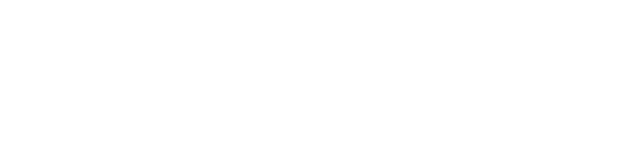
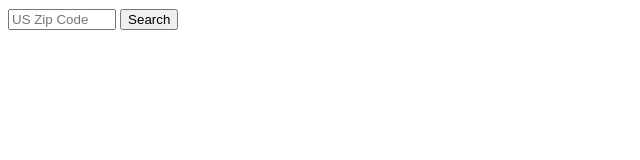
Before and after one commit to jacobcohn/weather-app, a plain HTML site: page index.html in a window 1280 px wide. Shown: the whole page, without its empty margins (0-640 px from the left). Drawn offline with Linux system fonts and the light colour scheme.

Commit message:
added new js files and started on index.js

```diff
--- a/bundle.js
+++ b/bundle.js
@@ -7,26 +7,100 @@
  * If you are looking for production-ready output files, see mode: "production" (https://webpack.js.org/configuration/mode/).
  */
 /******/ (() => { // webpackBootstrap
+/******/ 	"use strict";
 /******/ 	var __webpack_modules__ = ({
+
+/***/ "./src/data.js":
+/*!*********************!*\
+  !*** ./src/data.js ***!
+  \*********************/
+/***/ ((__unused_webpack_module, __webpack_exports__, __webpack_require__) => {
+
+eval("__webpack_require__.r(__webpack_exports__);\n/* harmony export */ __webpack_require__.d(__webpack_exports__, {\n/* harmony export */   \"default\": () => (__WEBPACK_DEFAULT_EXPORT__)\n/* harmony export */ });\n/* harmony default export */ const __WEBPACK_DEFAULT_EXPORT__ = ((() => {\n  const getWeather = (zipCode) => zipCode;\n\n  return { getWeather };\n})());\n\n\n//# sourceURL=webpack://weather-app/./src/data.js?");
+
+/***/ }),
+
+/***/ "./src/dom.js":
+/*!********************!*\
+  !*** ./src/dom.js ***!
+  \********************/
+/***/ ((__unused_webpack_module, __webpack_exports__, __webpack_require__) => {
+
+eval("__webpack_require__.r(__webpack_exports__);\n/* harmony export */ __webpack_require__.d(__webpack_exports__, {\n/* harmony export */   \"default\": () => (__WEBPACK_DEFAULT_EXPORT__)\n/* harmony export */ });\n/* harmony default export */ const __WEBPACK_DEFAULT_EXPORT__ = ((() => {\n  const displayWeather = (data) => {\n    console.log(data);\n  };\n\n  return { displayWeather };\n})());\n\n\n//# sourceURL=webpack://weather-app/./src/dom.js?");
+
+/***/ }),
 
 /***/ "./src/index.js":
 /*!**********************!*\
   !*** ./src/index.js ***!
   \**********************/
-/***/ (() => {
+/***/ ((__unused_webpack_module, __webpack_exports__, __webpack_require__) => {
 
-eval("console.log('hello');\n\n\n//# sourceURL=webpack://weather-app/./src/index.js?");
+eval("__webpack_require__.r(__webpack_exports__);\n/* harmony import */ var _data__WEBPACK_IMPORTED_MODULE_0__ = __webpack_require__(/*! ./data */ \"./src/data.js\");\n/* harmony import */ var _dom__WEBPACK_IMPORTED_MODULE_1__ = __webpack_require__(/*! ./dom */ \"./src/dom.js\");\n\n\n\n(() => {\n  const events = () => {\n    const zipCodeForm = document.getElementById('zipCodeForm');\n    const zipCodeInput = document.getElementById('zipCodeInput');\n\n    zipCodeForm.addEventListener('submit', (e) => {\n      e.preventDefault();\n      _dom__WEBPACK_IMPORTED_MODULE_1__.default.displayWeather(_data__WEBPACK_IMPORTED_MODULE_0__.default.getWeather(zipCodeInput.value));\n      zipCodeInput.value = '';\n    });\n  };\n\n  const init = () => {\n    _dom__WEBPACK_IMPORTED_MODULE_1__.default.displayWeather(_data__WEBPACK_IMPORTED_MODULE_0__.default.getWeather('10001'));\n    events();\n  };\n\n  init();\n})();\n\n\n//# sourceURL=webpack://weather-app/./src/index.js?");
 
 /***/ })
 
 /******/ 	});
 /************************************************************************/
+/******/ 	// The module cache
+/******/ 	var __webpack_module_cache__ = {};
+/******/
+/******/ 	// The require function
+/******/ 	function __webpack_require__(moduleId) {
+/******/ 		// Check if module is in cache
+/******/ 		var cachedModule = __webpack_module_cache__[moduleId];
+/******/ 		if (cachedModule !== undefined) {
+/******/ 			return cachedModule.exports;
+/******/ 		}
+/******/ 		// Create a new module (and put it into the cache)
+/******/ 		var module = __webpack_module_cache__[moduleId] = {
+/******/ 			// no module.id needed
+/******/ 			// no module.loaded needed
+/******/ 			exports: {}
+/******/ 		};
+/******/
+/******/ 		// Execute the module function
+/******/ 		__webpack_modules__[moduleId](module, module.exports, __webpack_require__);
+/******/
+/******/ 		// Return the exports of the module
+/******/ 		return module.exports;
+/******/ 	}
+/******/
+/************************************************************************/
+/******/ 	/* webpack/runtime/define property getters */
+/******/ 	(() => {
+/******/ 		// define getter functions for harmony exports
+/******/ 		__webpack_require__.d = (exports, definition) => {
+/******/ 			for(var key in definition) {
+/******/ 				if(__webpack_require__.o(definition, key) && !__webpack_require__.o(exports, key)) {
+/******/ 					Object.defineProperty(exports, key, { enumerable: true, get: definition[key] });
+/******/ 				}
+/******/ 			}
+/******/ 		};
+/******/ 	})();
+/******/
+/******/ 	/* webpack/runtime/hasOwnProperty shorthand */
+/******/ 	(() => {
+/******/ 		__webpack_require__.o = (obj, prop) => (Object.prototype.hasOwnProperty.call(obj, prop))
+/******/ 	})();
+/******/
+/******/ 	/* webpack/runtime/make namespace object */
+/******/ 	(() => {
+/******/ 		// define __esModule on exports
+/******/ 		__webpack_require__.r = (exports) => {
+/******/ 			if(typeof Symbol !== 'undefined' && Symbol.toStringTag) {
+/******/ 				Object.defineProperty(exports, Symbol.toStringTag, { value: 'Module' });
+/******/ 			}
+/******/ 			Object.defineProperty(exports, '__esModule', { value: true });
+/******/ 		};
+/******/ 	})();
+/******/
+/************************************************************************/
 /******/
 /******/ 	// startup
 /******/ 	// Load entry module and return exports
 /******/ 	// This entry module can't be inlined because the eval devtool is used.
-/******/ 	var __webpack_exports__ = {};
-/******/ 	__webpack_modules__["./src/index.js"]();
+/******/ 	var __webpack_exports__ = __webpack_require__("./src/index.js");
 /******/
 /******/ })()
 ;
--- a/index.html
+++ b/index.html
@@ -1,12 +1,17 @@
 <!DOCTYPE html>
-<html lang="en">
+<html lang='en'>
 <head>
-  <meta charset="UTF-8">
+  <meta charset='UTF-8'>
   <title>Weather App</title>
-  <link href="style.css" rel="stylesheet">
-  <script defer src="bundle.js"></script>
+  <link href='style.css' rel='stylesheet'>
+  <script defer src='bundle.js'></script>
 </head>
 <body>
-
+  <div id='container'>
+    <form id='zipCodeForm'>
+      <input id='zipCodeInput' type='number' required placeholder='US Zip Code' autocomplete='off'>
+      <button id='zipCodeSubmitBtn' type='submit'>Search</button>
+    </form>
+  </div>
 </body>
 </html>
--- a/style.css
+++ b/style.css
@@ -1,3 +1,20 @@
 body {
   font-family: 'Trebuchet MS', 'Lucida Sans Unicode', 'Lucida Grande', 'Lucida Sans', Arial, sans-serif;
 }
+
+#zipCodeInput {
+  width: 100px;
+}
+
+
+/* No arrows on input type number for Chrome, Safari, Edge, Opera */
+input::-webkit-outer-spin-button,
+input::-webkit-inner-spin-button {
+  -webkit-appearance: none;
+  margin: 0;
+}
+
+/* No arrows on input type number for Firefox */
+input[type=number] {
+  -moz-appearance: textfield;
+}
```
